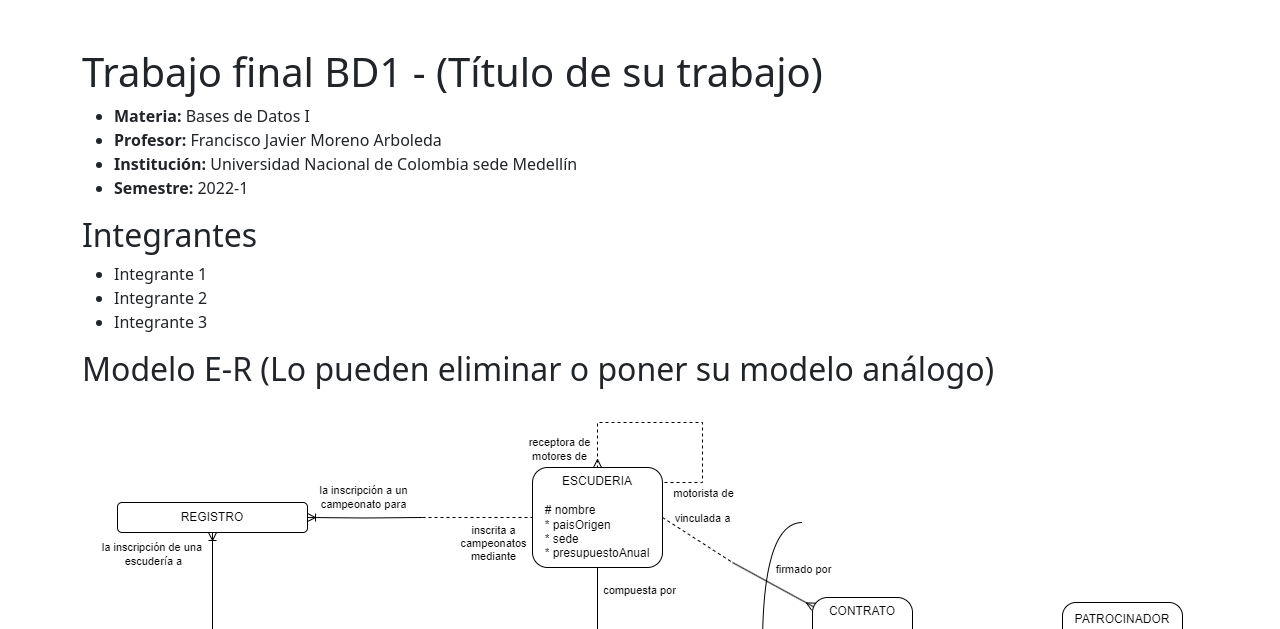
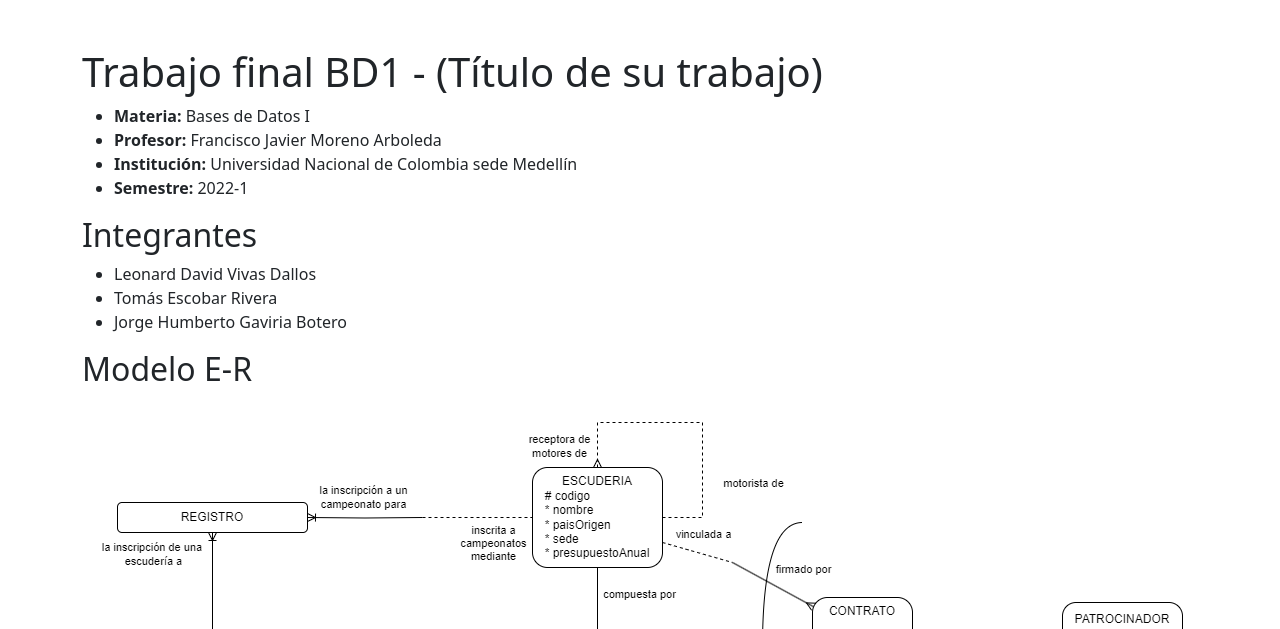
Before and after one commit to jogaviriab/www, a PHP site: page / in a window 1280 px wide. Shown: the top 629 px of the page. Run offline with PHP 8.4, Linux system fonts and the light colour scheme.

Commit message:
Update Index

```diff
--- a/index.php
+++ b/index.php
@@ -28,14 +28,14 @@
     <div class="integrantes">
         <h2>Integrantes</h2>
         <ul>
-            <li>Integrante 1</li>
-            <li>Integrante 2</li>
-            <li>Integrante 3</li>
+            <li>Leonard David Vivas Dallos</li>
+            <li>Tomás Escobar Rivera</li>
+            <li>Jorge Humberto Gaviria Botero</li>
         </ul>
     </div>
 
     <div class="modelo">
-        <h2>Modelo E-R (Lo pueden eliminar o poner su modelo análogo)</h2>
+        <h2>Modelo E-R</h2>
         <p></p>
         <img src="modelo.png">
     </div>
```
Also changed, not shown: modelo.png.
